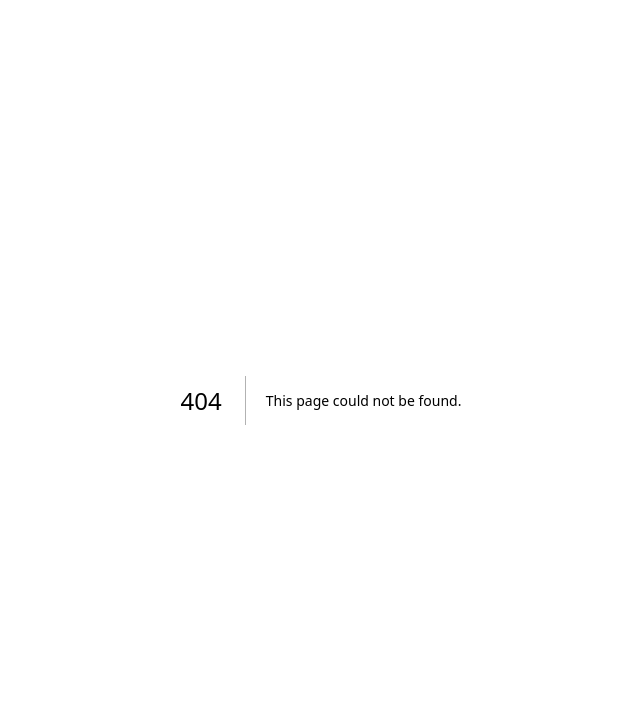
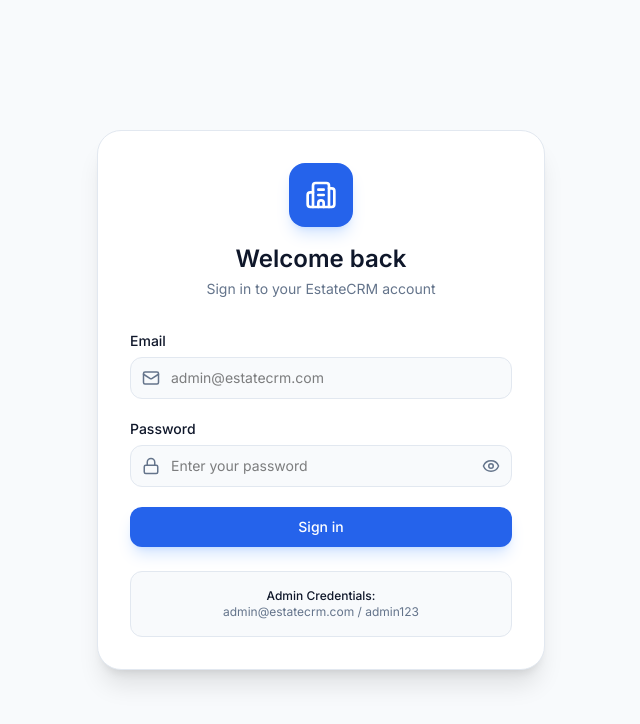
Before and after one commit to Prashant-1401/Estate-Model, a Next.js app: page /login in a window 1280 px wide. Before the commit this address had no page. Shown: the top 724 px of the page, without its empty margins (319-959 px from the left). Built offline with nearby package versions, Linux system fonts and the light colour scheme.

Commit message:
Add login form with admin authentication

```diff
--- a/src/app/layout.tsx
+++ b/src/app/layout.tsx
@@ -1,6 +1,7 @@
 import type { Metadata } from "next";
 import { Inter } from "next/font/google";
 import "./globals.css";
+import { AuthProvider } from "@/lib/auth-context";
 
 const inter = Inter({
   subsets: ["latin"],
@@ -20,7 +21,7 @@
   return (
     <html lang="en">
       <body className={`${inter.variable} font-sans antialiased bg-[#F8FAFC]`}>
-        {children}
+        <AuthProvider>{children}</AuthProvider>
       </body>
     </html>
   );
--- /dev/null
+++ b/src/app/login/page.tsx
@@ -0,0 +1,119 @@
+"use client";
+
+import { useState } from "react";
+import { useRouter } from "next/navigation";
+import { motion } from "framer-motion";
+import { Mail, Lock, Eye, EyeOff, Building2 } from "lucide-react";
+import { useAuth } from "@/lib/auth-context";
+
+export default function LoginPage() {
+  const [email, setEmail] = useState("");
+  const [password, setPassword] = useState("");
+  const [showPassword, setShowPassword] = useState(false);
+  const [error, setError] = useState("");
+  const [isLoading, setIsLoading] = useState(false);
+  const { login } = useAuth();
+  const router = useRouter();
+
+  const handleSubmit = async (e: React.FormEvent) => {
+    e.preventDefault();
+    setError("");
+    setIsLoading(true);
+
+    await new Promise((r) => setTimeout(r, 500));
+
+    const success = login(email, password);
+    if (success) {
+      router.push("/");
+    } else {
+      setError("Invalid email or password");
+    }
+    setIsLoading(false);
+  };
+
+  return (
+    <div className="min-h-screen flex items-center justify-center bg-[#F8FAFC] px-4">
+      <motion.div
+        initial={{ opacity: 0, y: 20 }}
+        animate={{ opacity: 1, y: 0 }}
+        transition={{ duration: 0.5 }}
+        className="w-full max-w-md"
+      >
+        <div className="bg-white rounded-3xl shadow-xl border border-[#E2E8F0] p-8">
+          <div className="text-center mb-8">
+            <div className="w-16 h-16 bg-[#2563EB] rounded-2xl flex items-center justify-center mx-auto mb-4 shadow-lg shadow-blue-500/20">
+              <Building2 size={32} className="text-white" />
+            </div>
+            <h1 className="text-2xl font-semibold text-[#0F172A]">Welcome back</h1>
+            <p className="text-[#64748B] mt-1 text-sm">Sign in to your EstateCRM account</p>
+          </div>
+
+          <form onSubmit={handleSubmit} className="space-y-5">
+            <div>
+              <label className="block text-sm font-medium text-[#0F172A] mb-1.5">Email</label>
+              <div className="relative">
+                <Mail className="absolute left-3 top-1/2 -translate-y-1/2 text-[#64748B]" size={18} />
+                <input
+                  type="email"
+                  value={email}
+                  onChange={(e) => setEmail(e.target.value)}
+                  placeholder="admin@estatecrm.com"
+                  required
+                  className="w-full pl-10 pr-4 py-2.5 bg-[#F8FAFC] border border-[#E2E8F0] rounded-xl text-sm focus:outline-none focus:ring-2 focus:ring-[#2563EB]/20 focus:border-[#2563EB] transition-all"
+                />
+              </div>
+            </div>
+
+            <div>
+              <label className="block text-sm font-medium text-[#0F172A] mb-1.5">Password</label>
+              <div className="relative">
+                <Lock className="absolute left-3 top-1/2 -translate-y-1/2 text-[#64748B]" size={18} />
+                <input
+                  type={showPassword ? "text" : "password"}
+                  value={password}
+                  onChange={(e) => setPassword(e.target.value)}
+                  placeholder="Enter your password"
+                  required
+                  className="w-full pl-10 pr-12 py-2.5 bg-[#F8FAFC] border border-[#E2E8F0] rounded-xl text-sm focus:outline-none focus:ring-2 focus:ring-[#2563EB]/20 focus:border-[#2563EB] transition-all"
+                />
+                <button
+                  type="button"
+                  onClick={() => setShowPassword(!showPassword)}
+                  className="absolute right-3 top-1/2 -translate-y-1/2 text-[#64748B] hover:text-[#0F172A] transition-colors"
+                >
+                  {showPassword ? <EyeOff size={18} /> : <Eye size={18} />}
+                </button>
+              </div>
+            </div>
+
+            {error && (
+              <motion.p
+                initial={{ opacity: 0, y: -10 }}
+                animate={{ opacity: 1, y: 0 }}
+                className="text-[#EF4444] text-sm text-center bg-red-50 py-2 rounded-lg"
+              >
+                {error}
+              </motion.p>
+            )}
+
+            <button
+              type="submit"
+              disabled={isLoading}
+              className="w-full py-2.5 bg-[#2563EB] text-white rounded-xl text-sm font-medium hover:bg-[#1D4ED8] shadow-lg shadow-blue-500/20 transition-all disabled:opacity-50 disabled:cursor-not-allowed"
+            >
+              {isLoading ? "Signing in..." : "Sign in"}
+            </button>
+          </form>
+
+          <div className="mt-6 p-4 bg-[#F8FAFC] rounded-xl border border-[#E2E8F0]">
+            <p className="text-xs text-[#64748B] text-center">
+              <span className="font-medium text-[#0F172A]">Admin Credentials:</span>
+              <br />
+              admin@estatecrm.com / admin123
+            </p>
+          </div>
+        </div>
+      </motion.div>
+    </div>
+  );
+}
--- a/src/app/page.tsx
+++ b/src/app/page.tsx
@@ -1,5 +1,8 @@
 "use client";
 
+import { useEffect } from "react";
+import { useRouter } from "next/navigation";
+import { useAuth } from "@/lib/auth-context";
 import { useState } from "react";
 import { DashboardLayout } from "@/components/Layout";
 import { DashboardView } from "@/components/DashboardView";
@@ -65,7 +68,7 @@
   },
 ];
 
-export default function DashboardPage() {
+function DashboardContent() {
   const [activeView, setActiveView] = useState("dashboard");
   const [isAddLeadOpen, setIsAddLeadOpen] = useState(false);
   const [leads, setLeads] = useState<Lead[]>(initialLeads);
@@ -156,3 +159,20 @@
     </>
   );
 }
+
+export default function DashboardPage() {
+  const { isAuthenticated } = useAuth();
+  const router = useRouter();
+
+  useEffect(() => {
+    if (!isAuthenticated) {
+      router.push("/login");
+    }
+  }, [isAuthenticated, router]);
+
+  if (!isAuthenticated) {
+    return null;
+  }
+
+  return <DashboardContent />;
+}
--- a/src/components/Layout.tsx
+++ b/src/components/Layout.tsx
@@ -2,12 +2,14 @@
 
 import React, { useState } from "react";
 import { motion, AnimatePresence } from "framer-motion";
+import { useRouter } from "next/navigation";
 import {
   LayoutDashboard, Users, Building2, Settings,
   HelpCircle, Search, Bell, ChevronDown, Menu, Plus,
-  FileText, X
+  FileText, X, LogOut
 } from "lucide-react";
 import { cn } from "@/lib/utils";
+import { useAuth } from "@/lib/auth-context";
 
 const sidebarItems = [
   { icon: LayoutDashboard, label: "Dashboard", id: "dashboard" },
@@ -20,6 +22,14 @@
 
 export function DashboardLayout({ children, activeView, setActiveView, onFabClick }: { children: React.ReactNode, activeView: string, setActiveView: (v: string) => void, onFabClick: () => void }) {
   const [isSidebarOpen, setIsSidebarOpen] = useState(false);
+  const [isUserMenuOpen, setIsUserMenuOpen] = useState(false);
+  const { user, logout } = useAuth();
+  const router = useRouter();
+
+  const handleLogout = () => {
+    logout();
+    router.push("/login");
+  };
 
   return (
     <div className="flex h-screen w-full bg-[#F8FAFC] font-sans text-[#0F172A]">
@@ -77,10 +87,12 @@
 
         <div className="p-4 border-t border-white/10">
           <div className="flex items-center gap-3 p-2 rounded-xl bg-white/5">
-            <div className="w-8 h-8 rounded-full bg-[#2563EB] flex items-center justify-center text-xs font-bold">JD</div>
+            <div className="w-8 h-8 rounded-full bg-[#2563EB] flex items-center justify-center text-xs font-bold">
+              {user?.initials || "AD"}
+            </div>
             <div className="flex-1 min-w-0">
-              <p className="text-sm font-medium text-white truncate">John Doe</p>
-              <p className="text-xs text-slate-400 truncate">Sales Manager</p>
+              <p className="text-sm font-medium text-white truncate">{user?.name || "Admin"}</p>
+              <p className="text-xs text-slate-400 truncate">{user?.role || "Administrator"}</p>
             </div>
           </div>
         </div>
@@ -111,10 +123,46 @@
               <Bell size={20} />
               <span className="absolute top-2 right-2 w-2 h-2 bg-[#EF4444] rounded-full border-2 border-white"></span>
             </button>
-            <button className="flex items-center gap-2 px-2 lg:px-3 py-2 hover:bg-[#F8FAFC] rounded-xl transition-colors">
-              <div className="w-8 h-8 rounded-full bg-[#2563EB] text-white flex items-center justify-center text-sm font-semibold">JD</div>
-              <ChevronDown size={16} className="text-[#64748B] hidden lg:block" />
-            </button>
+            <div className="relative">
+              <button
+                onClick={() => setIsUserMenuOpen(!isUserMenuOpen)}
+                className="flex items-center gap-2 px-2 lg:px-3 py-2 hover:bg-[#F8FAFC] rounded-xl transition-colors"
+              >
+                <div className="w-8 h-8 rounded-full bg-[#2563EB] text-white flex items-center justify-center text-sm font-semibold">
+                  {user?.initials || "AD"}
+                </div>
+                <ChevronDown size={16} className="text-[#64748B] hidden lg:block" />
+              </button>
+
+              <AnimatePresence>
+                {isUserMenuOpen && (
+                  <>
+                    <div
+                      className="fixed inset-0 z-40"
+                      onClick={() => setIsUserMenuOpen(false)}
+                    />
+                    <motion.div
+                      initial={{ opacity: 0, y: -10 }}
+                      animate={{ opacity: 1, y: 0 }}
+                      exit={{ opacity: 0, y: -10 }}
+                      className="absolute right-0 top-full mt-2 w-48 bg-white rounded-xl shadow-xl border border-[#E2E8F0] py-2 z-50"
+                    >
+                      <div className="px-4 py-2 border-b border-[#E2E8F0]">
+                        <p className="text-sm font-medium text-[#0F172A]">{user?.name || "Admin"}</p>
+                        <p className="text-xs text-[#64748B]">{user?.email || "admin@estatecrm.com"}</p>
+                      </div>
+                      <button
+                        onClick={handleLogout}
+                        className="w-full flex items-center gap-2 px-4 py-2 text-sm text-[#EF4444] hover:bg-red-50 transition-colors"
+                      >
+                        <LogOut size={16} />
+                        Sign out
+                      </button>
+                    </motion.div>
+                  </>
+                )}
+              </AnimatePresence>
+            </div>
           </div>
         </header>
 
--- /dev/null
+++ b/src/lib/auth-context.tsx
@@ -0,0 +1,80 @@
+"use client";
+
+import React, { createContext, useContext, useState, useEffect } from "react";
+
+interface User {
+  email: string;
+  name: string;
+  role: string;
+  initials: string;
+}
+
+interface AuthContextType {
+  user: User | null;
+  login: (email: string, password: string) => boolean;
+  logout: () => void;
+  isAuthenticated: boolean;
+}
+
+const AuthContext = createContext<AuthContextType | undefined>(undefined);
+
+const ADMIN_CREDENTIALS = {
+  email: "admin@estatecrm.com",
+  password: "admin123",
+};
+
+const ADMIN_USER: User = {
+  email: ADMIN_CREDENTIALS.email,
+  name: "Admin",
+  role: "Administrator",
+  initials: "AD",
+};
+
+export function AuthProvider({ children }: { children: React.ReactNode }) {
+  const [user, setUser] = useState<User | null>(null);
+  const [isLoaded, setIsLoaded] = useState(false);
+
+  useEffect(() => {
+    const stored = localStorage.getItem("estatecrm_user");
+    if (stored) {
+      try {
+        setUser(JSON.parse(stored));
+      } catch {
+        localStorage.removeItem("estatecrm_user");
+      }
+    }
+    setIsLoaded(true);
+  }, []);
+
+  const login = (email: string, password: string): boolean => {
+    if (email === ADMIN_CREDENTIALS.email && password === ADMIN_CREDENTIALS.password) {
+      setUser(ADMIN_USER);
+      localStorage.setItem("estatecrm_user", JSON.stringify(ADMIN_USER));
+      return true;
+    }
+    return false;
+  };
+
+  const logout = () => {
+    setUser(null);
+    localStorage.removeItem("estatecrm_user");
+  };
+
+  if (!isLoaded) {
+    return null;
+  }
+
+  return (
+    <AuthContext.Provider value={{ user, login, logout, isAuthenticated: !!user }}>
+      {children}
+    </AuthContext.Provider>
+  );
+}
+
+export function useAuth() {
+  const context = useContext(AuthContext);
+  if (!context) {
+    throw new Error("useAuth must be used within an AuthProvider");
+  }
+  return context;
+}
```
